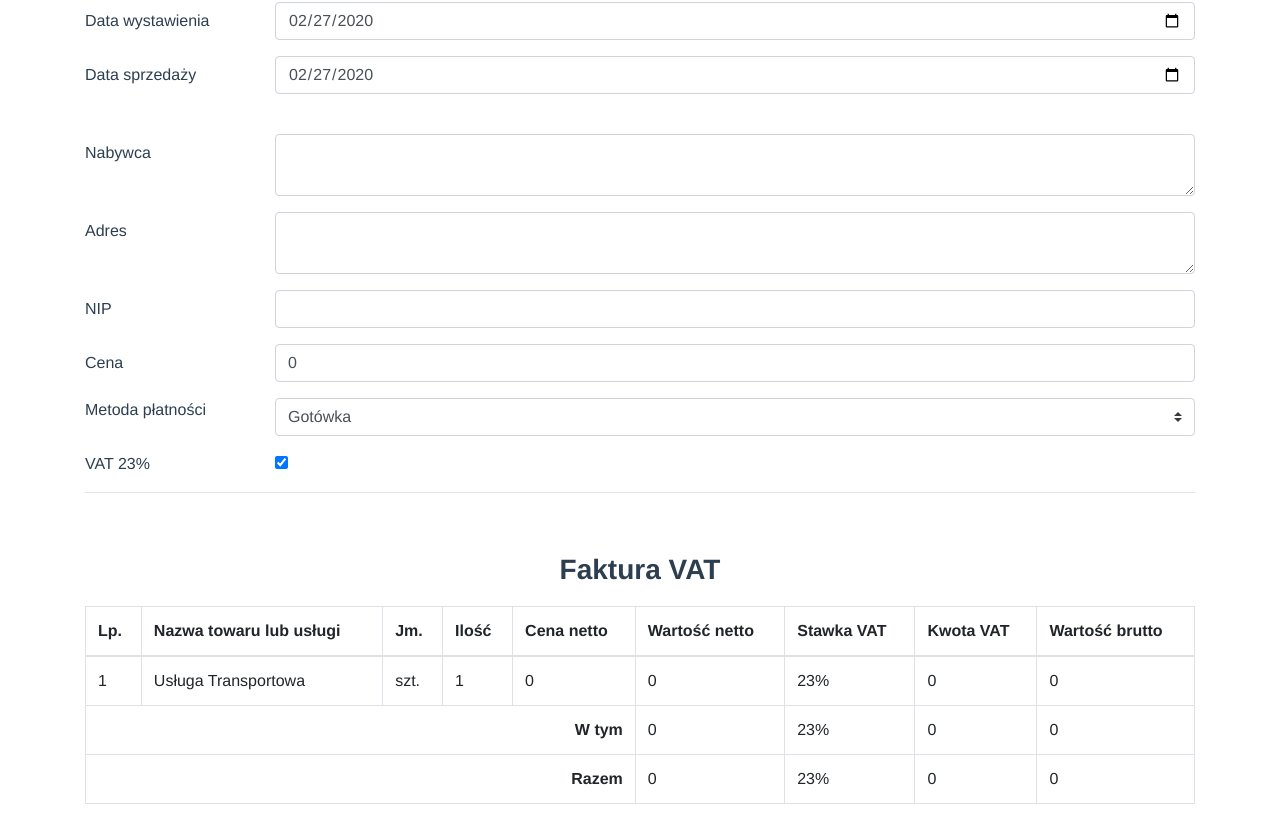
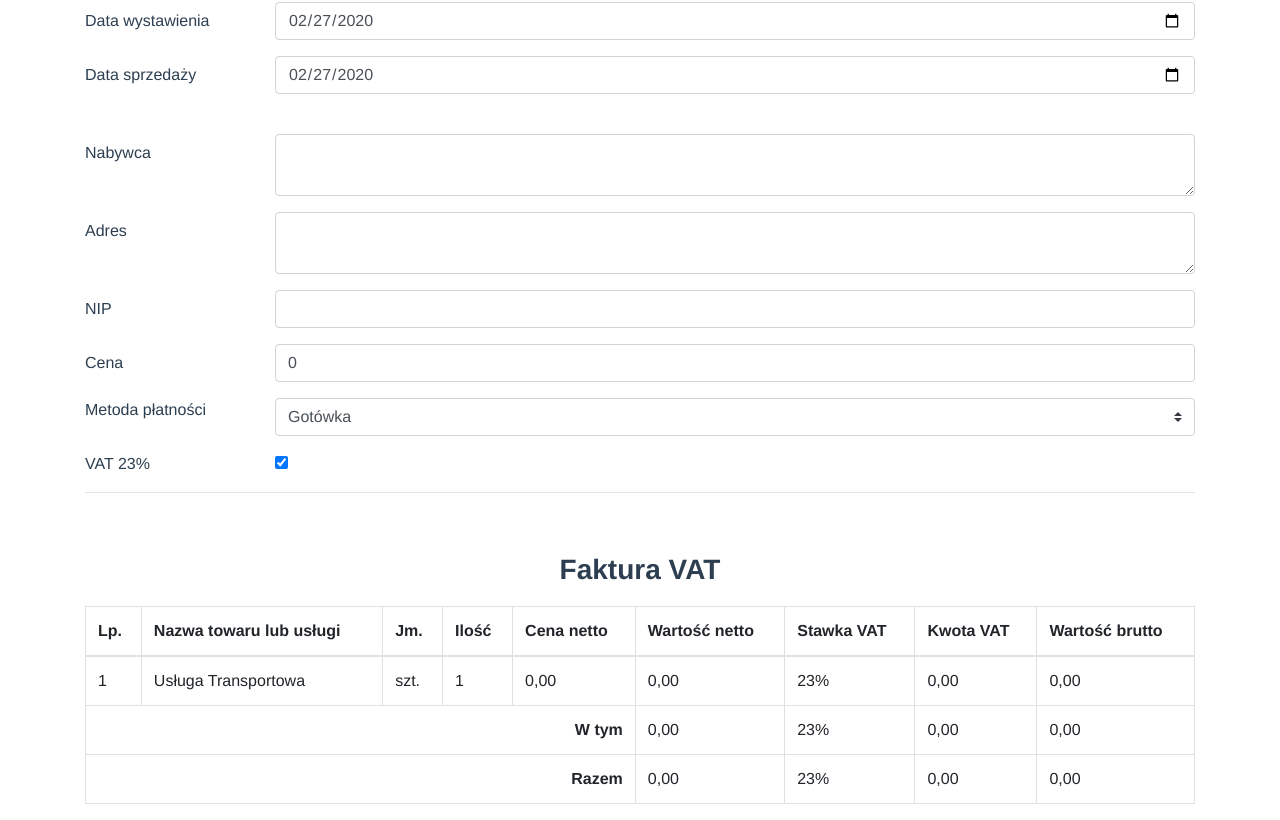
Before and after one commit to mrrain345/invoices-old, a Vue app: page / in a window 1280 px wide. Shown: the part 190-1010 px from the top of the page. Built offline with nearby package versions, Linux system fonts and the light colour scheme.

Commit message:
toLocaleString fix

```diff
--- a/src/components/InvoiceTable.vue
+++ b/src/components/InvoiceTable.vue
@@ -19,25 +19,25 @@
         <td>Usługa Transportowa</td>
         <td>szt.</td>
         <td>1</td>
-        <td>{{ data.price.toLocaleString() }}</td>
-        <td>{{ data.price.toLocaleString() }}</td>
+        <td>{{ toLocale(data.price) }}</td>
+        <td>{{ toLocale(data.price) }}</td>
         <td>{{ data.vat ? "23%" : "Np." }}</td>
-        <td>{{ data.vat ? (data.price * 0.23).toLocaleString() : "Np." }}</td>
-        <td>{{ (data.vat ? data.price * 1.23 : data.price).toLocaleString() }}</td>
+        <td>{{ data.vat ? toLocale(data.price * 0.23) : "Np." }}</td>
+        <td>{{ toLocale(data.vat ? data.price * 1.23 : data.price) }}</td>
       </tr>
       <tr>
         <td colspan="5" class="bold">W tym</td>
-        <td>{{ data.price.toLocaleString() }}</td>
+        <td>{{ toLocale(data.price) }}</td>
         <td>{{ data.vat ? "23%" : "Np." }}</td>
-        <td>{{ data.vat ? (data.price * 0.23).toLocaleString() : "Np." }}</td>
-        <td>{{ (data.vat ? data.price * 1.23 : data.price).toLocaleString() }}</td>
+        <td>{{ data.vat ? toLocale(data.price * 0.23) : "Np." }}</td>
+        <td>{{ toLocale(data.vat ? data.price * 1.23 : data.price) }}</td>
       </tr>
       <tr>
         <td colspan="5" class="bold">Razem</td>
-        <td>{{ data.price.toLocaleString() }}</td>
+        <td>{{ toLocale(data.price) }}</td>
         <td>{{ data.vat ? "23%" : "Np." }}</td>
-        <td>{{ data.vat ? (data.price * 0.23).toLocaleString() : "Np." }}</td>
-        <td>{{ (data.vat ? data.price * 1.23 : data.price).toLocaleString() }}</td>
+        <td>{{ data.vat ? toLocale(data.price * 0.23) : "Np." }}</td>
+        <td>{{ toLocale(data.vat ? data.price * 1.23 : data.price) }}</td>
       </tr>
     </tbody>
   </table>
@@ -50,6 +50,13 @@ import InvoiceData from "@/classes/InvoiceData";
 @Component
 export default class InvoiceTable extends Vue {
   @PropSync("invoiceData", { type: InvoiceData }) data!: InvoiceData;
+
+  private toLocale(num: number): string {
+    return Number(num).toLocaleString("pl-PL", {
+      minimumFractionDigits: 2,
+      maximumFractionDigits: 2
+    });
+  }
 }
 </script>
 
```
